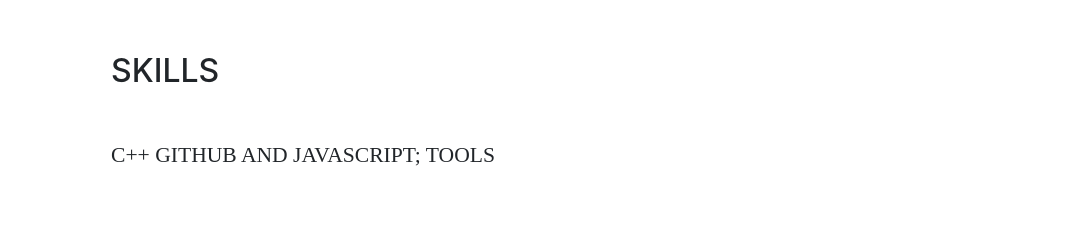
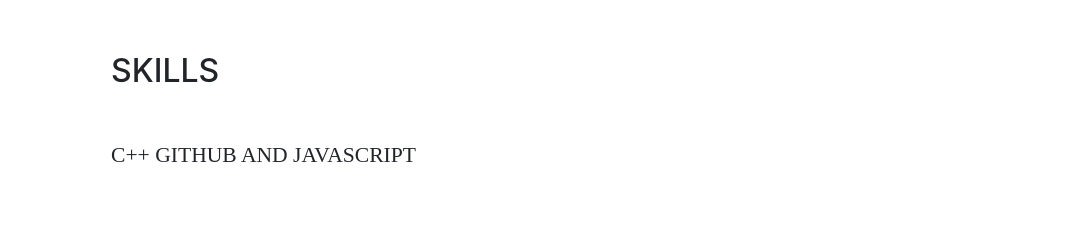
Before and after one commit to Gomygomynomi/Gomygomynomi.github.io, a website with bundled scripts: page index.html in a window 1280 px wide. Shown: the part 2680-2909 px from the top of the page, without its empty margins (209-1280 px from the left). Built offline with nearby package versions, Linux system fonts and the light colour scheme; a web font is replaced by a local one.

Commit message:
Update index.html

```diff
--- a/index.html
+++ b/index.html
@@ -159,7 +159,7 @@
         <div class="my-auto">
           <h2 class="mb-5">Skills</h2>
 
-          <div class="subheading mb-3">С++ Github and javascript; Tools</div>
+          <div class="subheading mb-3">С++ Github and javascript</div>
 
 
 
```
